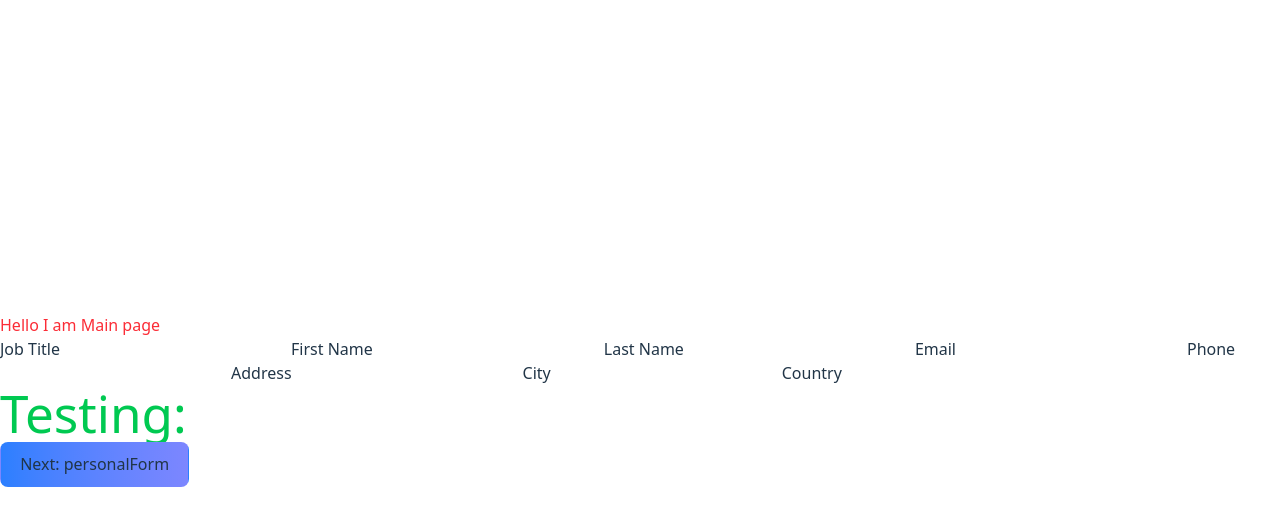
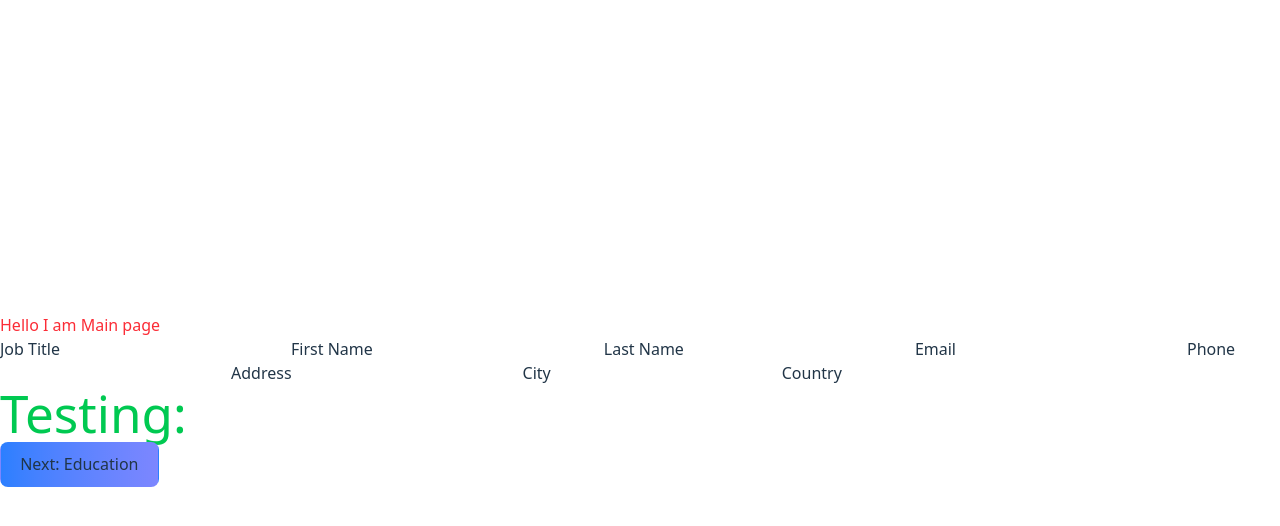
Before and after one commit to rohitjames77/proto_projects, a React (Vite) app: page / in a window 1280 px wide. Both pictures are taken after a click on the button "Let's Get Started". Shown: the top 526 px of the page. Built offline with nearby package versions, Linux system fonts and the light colour scheme.

Commit message:
Add relative changes to adding forward/prev button

```diff
--- a/src/form.jsx
+++ b/src/form.jsx
@@ -2,7 +2,7 @@ import { useState } from "react";
 import  FormBackButton  from "./changeForm";
 import FormForwardButton from "./changeForm";
 export default function MainForm() {
-  const idArr = ["personalForm", "educationForm", "workexpForm", "summaryForm"];
+  const idArr = [ "Education", "Work experience", "Summary","Personal Details"];
   const [formId, setFormId] = useState(0);
   console.log(formId);
   const [personalInfo, setPersonalInfo] = useState({
```
